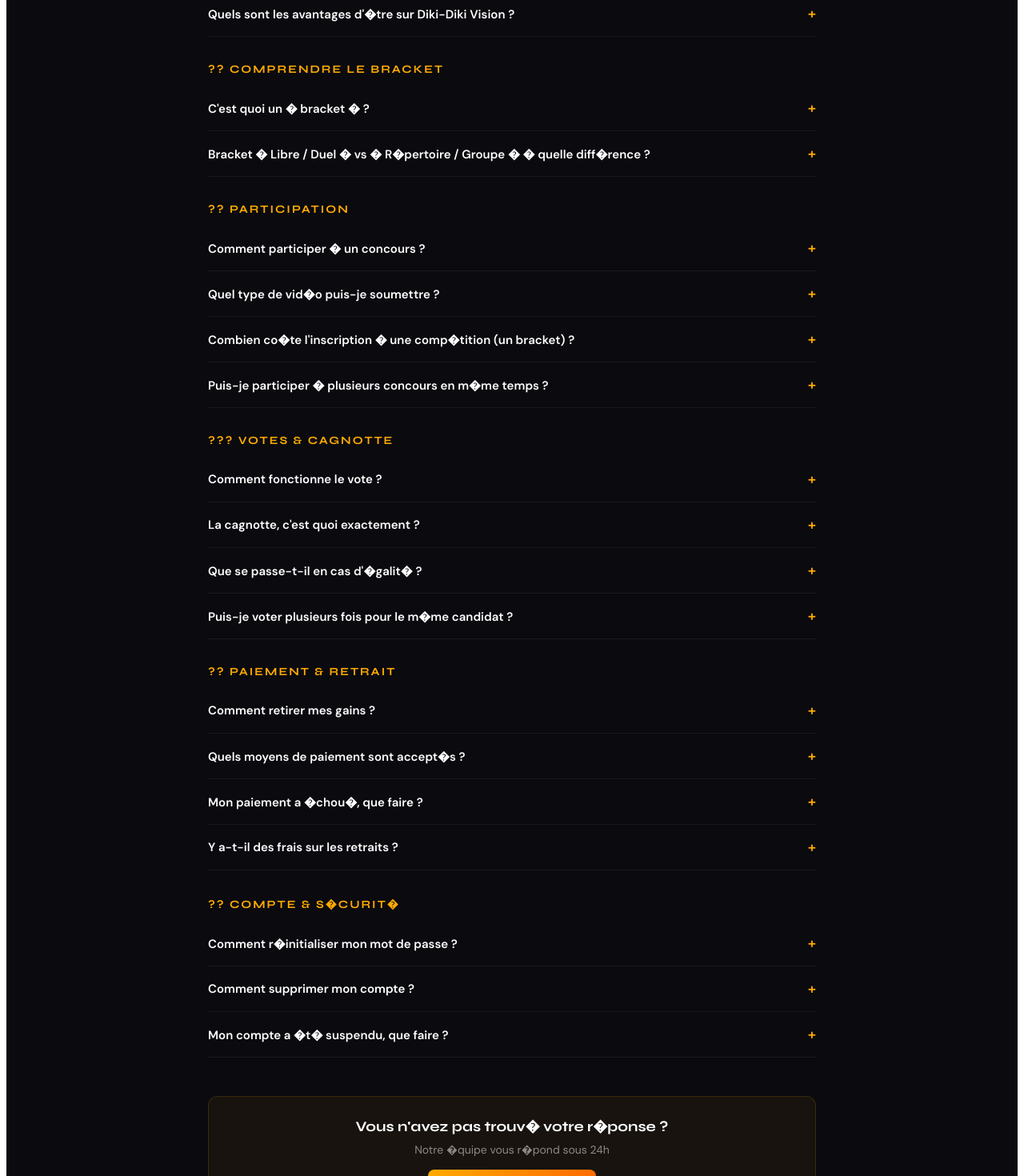
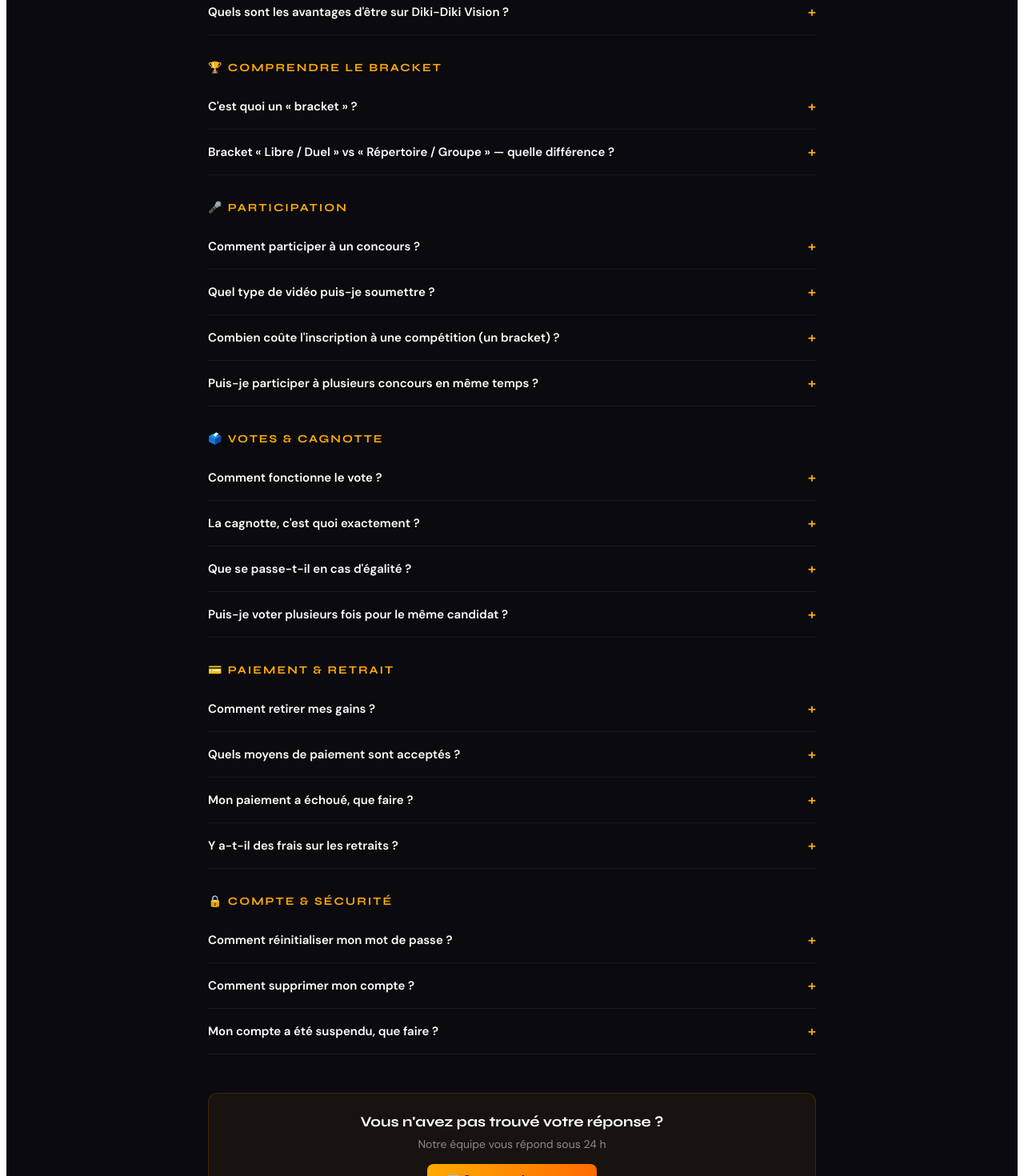
Before and after one commit to africa-dancing/diki-diki, a Next.js app in the folder frontend/: page /faq in a window 1280 px wide. Shown: the part 460-1930 px from the top of the page at 80% size. Built offline with nearby package versions, Linux system fonts and the light colour scheme.

Commit message:
fix: encodage UTF-8 FAQ avec accents et emojis

```diff
--- a/frontend/app/faq/page.tsx
+++ b/frontend/app/faq/page.tsx
@@ -16,7 +16,6 @@ const s: Record<string, React.CSSProperties> = {
   hero:    { padding: '48px 24px 32px', maxWidth: 760, margin: '0 auto' },
   badge:   { display: 'inline-block', background: `linear-gradient(90deg,${OR},${OR2})`, color: '#0a0a0f', fontSize: 11, fontWeight: 700, letterSpacing: 2, padding: '4px 12px', borderRadius: 4, marginBottom: 16, textTransform: 'uppercase' as const },
   h1:      { fontFamily: "'Syne', sans-serif", fontWeight: 800, fontSize: 32, color: '#fa0404', margin: '0 0 8px', lineHeight: 1.2 },
-  // ? Couleur neutre � �tait rgb(251, 218, 3)
   sub:     { color: 'rgba(255,255,255,0.5)', fontSize: 15, marginBottom: 0 },
   divider: { height: 1, background: 'rgba(10, 7, 0, 0.15)', margin: '32px 0' },
   body:    { maxWidth: 760, margin: '0 auto', padding: '0 24px' },
@@ -29,70 +28,65 @@ const s: Record<string, React.CSSProperties> = {
 };
 
 const faqs = [
-  // ? NOUVEAU � La plateforme
   {
-    cat: '?? Diki-Diki Vision � La plateforme',
+    cat: '🌍 Diki-Diki Vision — La plateforme',
     items: [
       {
         q: "C'est quoi Diki-Diki Vision ?",
-        a: `Diki-Diki Vision est une plateforme panafricaine d'�ducation, du savoir, de loisir et de divertissement.\n\nElle offre un �cosyst�me riche en d�couverte du savoir et permet � la fois � ses utilisateurs de s'affronter dans des jeux de comp�titions en ligne et de gagner de l'argent gr�ce aux votes du public � danse, chant, musique, com�die, po�sie, conte, etc.\n\n?? Ouverte � toute l'Afrique, � toute la diaspora internationale et au reste du monde.`,
+        a: `Diki-Diki Vision est une plateforme panafricaine d'éducation, du savoir, de loisir et de divertissement.\n\nElle offre un écosystème riche en découverte du savoir et permet à la fois à ses utilisateurs de s'affronter dans des jeux de compétitions en ligne et de gagner de l'argent grâce aux votes du public — danse, chant, musique, comédie, poésie, conte, etc.\n\n🌍 Ouverte à toute l'Afrique, à toute la diaspora internationale et au reste du monde.`,
       },
       {
-        q: "Quels sont les avantages d'�tre sur Diki-Diki Vision ?",
-        a: `Pour les artistes :\n� Visibilit� aupr�s d'une audience africaine et internationale\n� Comp�tition �quitable � c'est le public qui vote\n� Gains r�els � le champion remporte 50 % de la cagnotte\n� R�mun�ration sur le contenu �ducatif publi�\n� Appartenir � une communaut� de talents africains en pleine croissance\n\nPour le public :\n� D�couverte de talents que vous n'auriez jamais rencontr�s ailleurs\n� Soutien direct � vos votes vont dans la cagnotte de votre artiste favori\n� Acc�s gratuit � regarder, commenter et partager est enti�rement gratuit, sans inscription`,
+        q: "Quels sont les avantages d'être sur Diki-Diki Vision ?",
+        a: `Pour les artistes :\n• Visibilité auprès d'une audience africaine et internationale\n• Compétition équitable — c'est le public qui vote\n• Gains réels — le champion remporte 50 % de la cagnotte\n• Rémunération sur le contenu éducatif publié\n• Appartenir à une communauté de talents africains en pleine croissance\n\nPour le public :\n• Découverte de talents que vous n'auriez jamais rencontrés ailleurs\n• Soutien direct — vos votes vont dans la cagnotte de votre artiste favori\n• Accès gratuit — regarder, commenter et partager est entièrement gratuit, sans inscription`,
       },
     ],
   },
-
-  // ? NOUVEAU � Comprendre le Bracket
   {
-    cat: '?? Comprendre le Bracket',
+    cat: '🏆 Comprendre le Bracket',
     items: [
       {
-        q: "C'est quoi un � bracket � ?",
-        a: `Un bracket est un tableau de comp�tition par �limination directe, inspir� des tournois sportifs. Les candidats s'affrontent en duels : le gagnant passe au tour suivant, le perdant est �limin�. Sur Diki-Diki Vision, c'est le public qui vote pour d�signer le gagnant de chaque duel.\n\nStructure d'un bracket :\n� Huiti�me de finale � 16 candidats, 8 duels � 10 jours\n� Quart de finale � 8 candidats, 4 duels � 10 jours\n� Demi-finale � 4 candidats, 2 duels � 10 jours\n� Finale � 2 candidats, 1 duel � 10 jours\n� Champion � remporte 50 % de la cagnotte totale accumul�e`,
+        q: "C'est quoi un « bracket » ?",
+        a: `Un bracket est un tableau de compétition par élimination directe, inspiré des tournois sportifs. Les candidats s'affrontent en duels : le gagnant passe au tour suivant, le perdant est éliminé. Sur Diki-Diki Vision, c'est le public qui vote pour désigner le gagnant de chaque duel.\n\nStructure d'un bracket :\n• Huitième de finale — 16 candidats, 8 duels — 10 jours\n• Quart de finale — 8 candidats, 4 duels — 10 jours\n• Demi-finale — 4 candidats, 2 duels — 10 jours\n• Finale — 2 candidats, 1 duel — 10 jours\n• Champion — remporte 50 % de la cagnotte totale accumulée`,
       },
       {
-        q: "Bracket � Libre / Duel � vs � R�pertoire / Groupe � � quelle diff�rence ?",
-        a: `Libre � chaque candidat choisit librement son adversaire et lui envoie une invitation � comp�tir sur le Podium Ar�na Challenge sur un morceau ou une s�quence d'un morceau. L'autre candidat accepte ou d�cline l'invitation. Ils se fixes un d�lai en commun accord pour d�poser leur enregistrement et apr�s validation la comp�tition est lanc�e.\n\nR�pertoire Groupe� tous les candidats font leur choix respectifs et tombent chacun dans un pool; une fois les pools form�s la comp�tition d�marre par les �liminations appel�es Huiti�me de finale puis le Quart de finale, la Demi-finaleet enfin la Finale. Les disciplines sont les suivantes: Le chant par l'nterpr�tation; la danse; la corh�graphie sur le m�me morceau impos� pour tous. Cela permet une comparaison �quitable sur la m�me base artistique et met en valeur l'interpr�tation personnelle de chaque artiste.`,
+        q: "Bracket « Libre / Duel » vs « Répertoire / Groupe » — quelle différence ?",
+        a: `Libre — chaque candidat choisit librement son adversaire et lui envoie une invitation à compétir sur le Podium Aréna Challenge sur un morceau ou une séquence d'un morceau. L'autre candidat accepte ou décline l'invitation. Ils se fixent un délai en commun accord pour déposer leur enregistrement et après validation la compétition est lancée.\n\nRépertoire Groupe — tous les candidats font leurs choix respectifs et tombent chacun dans un pool ; une fois les pools formés, la compétition démarre par les éliminations appelées Huitième de finale puis le Quart de finale, la Demi-finale et enfin la Finale. Les disciplines sont les suivantes : le chant par l'interprétation ; la danse ; la chorégraphie sur le même morceau imposé pour tous. Cela permet une comparaison équitable sur la même base artistique et met en valeur l'interprétation personnelle de chaque artiste.`,
       },
     ],
   },
-
-  // Sections existantes inchang�es
   {
-    cat: '?? Participation',
+    cat: '🎤 Participation',
     items: [
-      { q: 'Comment participer � un concours ?', a: "Cr�ez un compte, choisissez le morceau (track) auquel vous souhaitez participer; soumettez une vid�o de votre prestation sur le morceau ou la s�quence depuis la page Challenges. Une fois 16 candidats inscrits, le bracket ou encore la comp�titiond�marre automatiquement." },
-      { q: 'Quel type de vid�o puis-je soumettre ?', a: "Toute performance artistique : danse, chant, musique, slam, com�die... La vid�o doit �tre originale, vous appartenir, et respecter les r�gles de la communaut� (pas de contenu violent ou offensant)." },
-      { q: "Combien co�te l'inscription � une comp�tition (un bracket) ?", a: "L'inscription est 100% gratuite pour tout candidat. Seul le public paie pour voter (1 vote = 10 F CFA)." },
-      { q: 'Puis-je participer � plusieurs concours en m�me temps ?', a: "Oui, vous pouvez vous inscrire � plusieurs brackets simultan�ment, � condition de respecter les r�gles de chaque concours." },
+      { q: 'Comment participer à un concours ?', a: "Créez un compte, choisissez le morceau (track) auquel vous souhaitez participer ; soumettez une vidéo de votre prestation sur le morceau ou la séquence depuis la page Challenges. Une fois 16 candidats inscrits, le bracket (ou encore la compétition) démarre automatiquement." },
+      { q: 'Quel type de vidéo puis-je soumettre ?', a: "Toute performance artistique : danse, chant, musique, slam, comédie... La vidéo doit être originale, vous appartenir, et respecter les règles de la communauté (pas de contenu violent ou offensant)." },
+      { q: "Combien coûte l'inscription à une compétition (un bracket) ?", a: "L'inscription est 100 % gratuite pour tout candidat. Seul le public paie pour voter (1 vote = 10 F CFA)." },
+      { q: 'Puis-je participer à plusieurs concours en même temps ?', a: "Oui, vous pouvez vous inscrire à plusieurs brackets simultanément, à condition de respecter les règles de chaque concours." },
     ],
   },
   {
-    cat: '??? Votes & Cagnotte',
+    cat: '🗳️ Votes & Cagnotte',
     items: [
-      { q: 'Comment fonctionne le vote ?', a: "1 vote = 1 unit� = 10 F CFA. Vous choisissez le candidat que vous souhaitez soutenir dans un duel actif, et le montant est d�bit� de votre portefeuille ou pay� directement." },
-      { q: "La cagnotte, c'est quoi exactement ?", a: "La cagnotte est l'ensemble des votes accumul�s sur tous les tours d'un bracket. Le champion final remporte 50 % de la cagnotte totale, apr�s d�duction de la commission Diki-Diki Vision." },
-      { q: "Que se passe-t-il en cas d'�galit� ?", a: "En cas d'�galit� � la fin d'un duel, une prolongation automatique de 5 jours est accord�e. Si l'�galit� persiste, le jury Diki-Diki tranche." },
-      { q: 'Puis-je voter plusieurs fois pour le m�me candidat ?', a: "Oui, vous pouvez voter autant de fois que vous le souhaitez pour un candidat, tant que le duel est actif." },
+      { q: 'Comment fonctionne le vote ?', a: "1 vote = 1 unité = 10 F CFA. Vous choisissez le candidat que vous souhaitez soutenir dans un duel actif, et le montant est débité de votre portefeuille ou payé directement." },
+      { q: "La cagnotte, c'est quoi exactement ?", a: "La cagnotte est l'ensemble des votes accumulés sur tous les tours d'un bracket. Le champion final remporte 50 % de la cagnotte totale, après déduction de la commission Diki-Diki Vision." },
+      { q: "Que se passe-t-il en cas d'égalité ?", a: "En cas d'égalité à la fin d'un duel, une prolongation automatique de 5 jours est accordée. Si l'égalité persiste, le jury Diki-Diki tranche." },
+      { q: 'Puis-je voter plusieurs fois pour le même candidat ?', a: "Oui, vous pouvez voter autant de fois que vous le souhaitez pour un candidat, tant que le duel est actif." },
     ],
   },
   {
-    cat: '?? Paiement & Retrait',
+    cat: '💳 Paiement & Retrait',
     items: [
-      { q: 'Comment retirer mes gains ?', a: "Allez dans Portefeuille ? Retrait, saisissez le montant souhait� et votre num�ro Mobile Money. Le virement est trait� sous 72 heures ouvrables." },
-      { q: 'Quels moyens de paiement sont accept�s ?', a: "Diki-Diki Vision accepte les paiements via Mobile Money (MTN, Moov, Wave) et carte bancaire, trait�s par notre partenaire FedaPay." },
-      { q: 'Mon paiement a �chou�, que faire ?', a: "V�rifiez votre solde Mobile Money ou les informations de votre carte. Si le probl�me persiste, contactez-nous � support@dikidiki.com avec votre num�ro de transaction." },
-      { q: 'Y a-t-il des frais sur les retraits ?', a: "Des frais op�rateurs peuvent s'appliquer selon votre op�rateur Mobile Money. Diki-Diki Vision n'applique pas de frais suppl�mentaires sur les retraits." },
+      { q: 'Comment retirer mes gains ?', a: "Allez dans Portefeuille → Retrait, saisissez le montant souhaité et votre numéro Mobile Money. Le virement est traité sous 72 heures ouvrables." },
+      { q: 'Quels moyens de paiement sont acceptés ?', a: "Diki-Diki Vision accepte les paiements via Mobile Money (MTN, Moov, Wave) et carte bancaire, traités par notre partenaire FedaPay." },
+      { q: 'Mon paiement a échoué, que faire ?', a: "Vérifiez votre solde Mobile Money ou les informations de votre carte. Si le problème persiste, contactez-nous à support@dikidiki.com avec votre numéro de transaction." },
+      { q: 'Y a-t-il des frais sur les retraits ?', a: "Des frais opérateurs peuvent s'appliquer selon votre opérateur Mobile Money. Diki-Diki Vision n'applique pas de frais supplémentaires sur les retraits." },
     ],
   },
   {
-    cat: '?? Compte & S�curit�',
+    cat: '🔒 Compte & Sécurité',
     items: [
-      { q: 'Comment r�initialiser mon mot de passe ?', a: "Sur la page de connexion, cliquez sur 'Mot de passe oubli�'. Un lien de r�initialisation vous sera envoy� par email." },
-      { q: 'Comment supprimer mon compte ?', a: "Allez dans Param�tres ? Mon compte ? Supprimer mon compte. Cette action est irr�versible et entra�ne la suppression de toutes vos donn�es dans un d�lai de 30 jours." },
-      { q: 'Mon compte a �t� suspendu, que faire ?', a: "Contactez notre �quipe � support@dikidiki.com en pr�cisant votre nom d'utilisateur et la raison suppos�e de la suspension. Nous �tudions chaque cas sous 48h." },
+      { q: 'Comment réinitialiser mon mot de passe ?', a: "Sur la page de connexion, cliquez sur « Mot de passe oublié ». Un lien de réinitialisation vous sera envoyé par email." },
+      { q: 'Comment supprimer mon compte ?', a: "Allez dans Paramètres → Mon compte → Supprimer mon compte. Cette action est irréversible et entraîne la suppression de toutes vos données dans un délai de 30 jours." },
+      { q: 'Mon compte a été suspendu, que faire ?', a: "Contactez notre équipe à support@dikidiki.com en précisant votre nom d'utilisateur et la raison supposée de la suspension. Nous étudions chaque cas sous 48 h." },
     ],
   },
 ];
@@ -121,12 +115,12 @@ export default function FAQPage() {
     <div style={s.page}>
       <header style={s.header}>
         <Link href="/home" style={s.logo}><LogoDikiDiki width={200} /></Link>
-        <Link href="/home" style={s.back}>? Retour</Link>
+        <Link href="/home" style={s.back}>← Retour</Link>
       </header>
 
       <div style={s.hero}>
         <div style={s.badge}>Aide</div>
-        <h1 style={s.h1}>Questions Fr�quentes</h1>
+        <h1 style={s.h1}>Questions Fréquentes</h1>
         <p style={s.sub}>Tout ce que vous devez savoir sur Diki-Diki.</p>
       </div>
 
@@ -141,9 +135,9 @@ export default function FAQPage() {
         ))}
 
         <div style={s.contact}>
-          <p style={{ fontFamily: "'Syne', sans-serif", fontWeight: 700, fontSize: 18, color: '#fff', margin: '0 0 8px' }}>Vous n'avez pas trouv� votre r�ponse ?</p>
-          <p style={{ color: 'rgba(255,255,255,0.5)', fontSize: 14, margin: '0 0 4px' }}>Notre �quipe vous r�pond sous 24h</p>
-          <a href="mailto:support@dikidiki.com" style={s.ctaBtn}>?? Contacter le support</a>
+          <p style={{ fontFamily: "'Syne', sans-serif", fontWeight: 700, fontSize: 18, color: '#fff', margin: '0 0 8px' }}>Vous n'avez pas trouvé votre réponse ?</p>
+          <p style={{ color: 'rgba(255,255,255,0.5)', fontSize: 14, margin: '0 0 4px' }}>Notre équipe vous répond sous 24 h</p>
+          <a href="mailto:support@dikidiki.com" style={s.ctaBtn}>📧 Contacter le support</a>
         </div>
       </div>
     </div>
```
